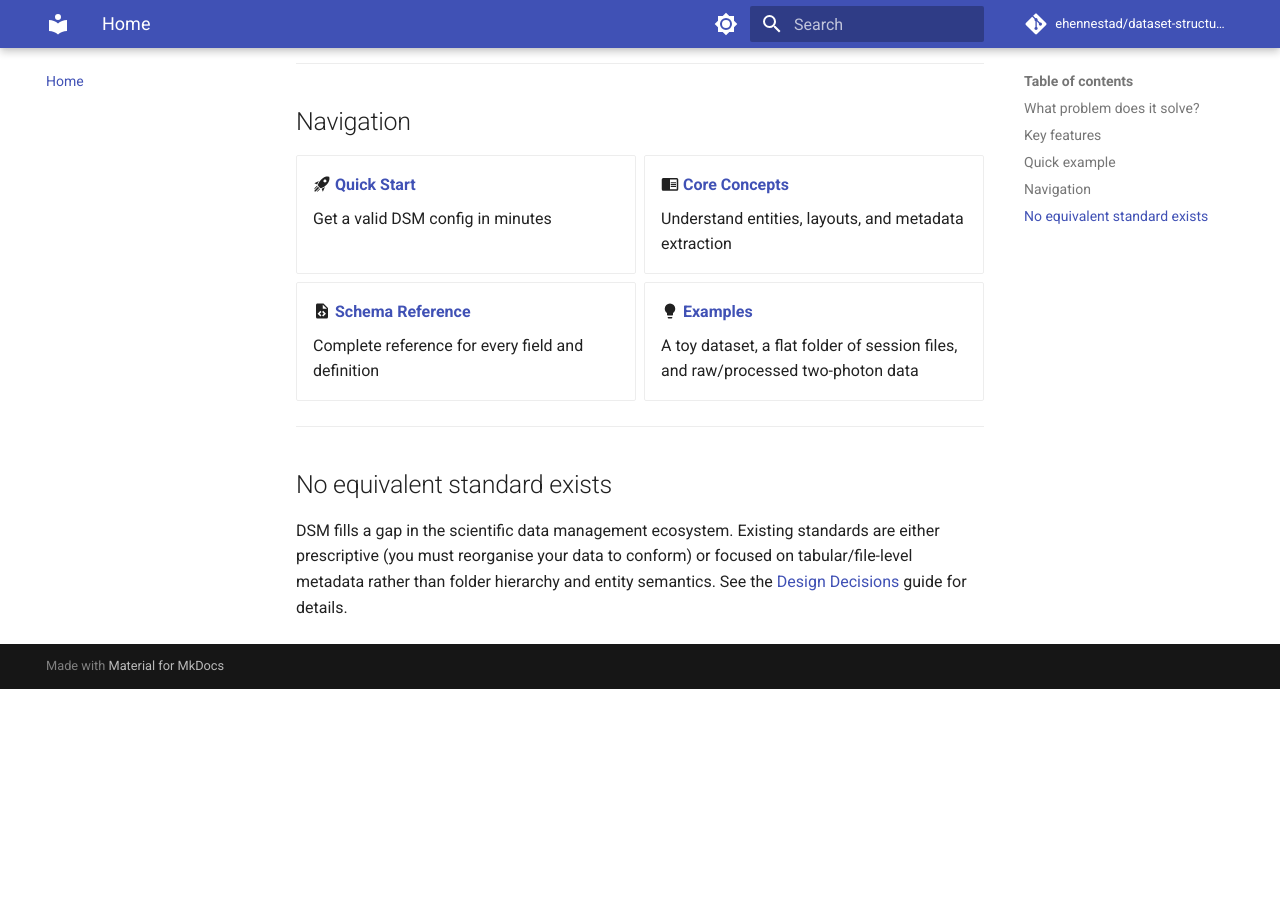
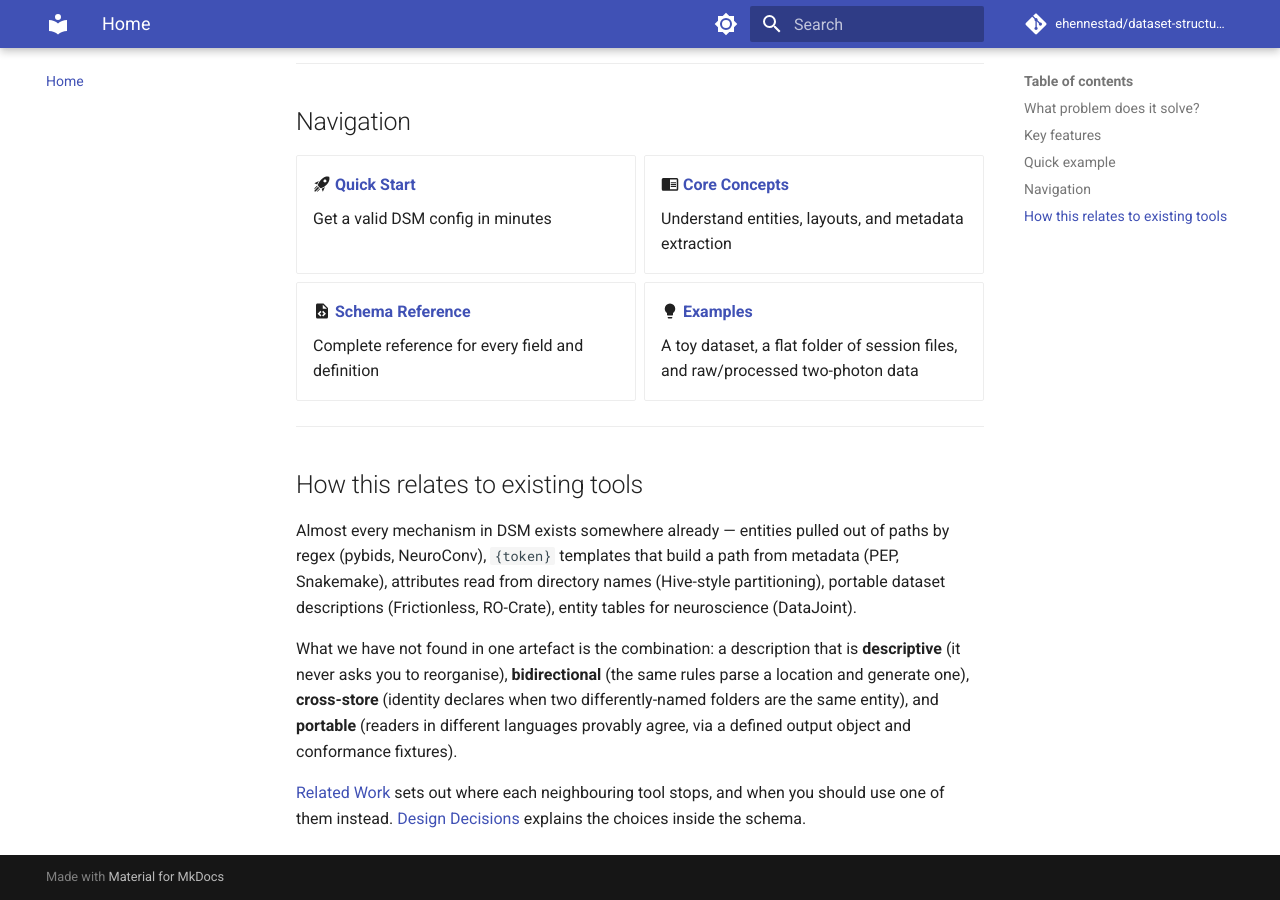
Before and after one commit to ehennestad/dataset-structure-model, an MkDocs documentation site: the page built from docs/index.md, in a window 1280 px wide and 900 px high, scrolled down 1998 px. Built offline with MkDocs 1.6.1 and Material for MkDocs 9.7.7, drawn with Linux system fonts in a browser that asks for light colours; comment, search, counter and statistics services are not loaded; before the commit the page ends 2687 px from its top, so only the background shows below that.

Commit message:
docs: add Related Work, replace the bare novelty claim
Verified against current documentation what the neighbouring tools do:
PEP's derive modifier builds paths from an authored sample table and has
no filesystem discovery; pybids entities are regex-extracted tags with no
cross-dataset identity or parent/child relationships; NeuroConv's
LocalPathExpander parses paths into a fixed subject/session/start-time
vocabulary, one result per path; DataJoint is database-first and does not
derive entities from an existing layout.

Replaces "No equivalent standard exists" on the home page with what each
neighbour does well, and adds a guide setting out where each stops, a
table of the wider field, the three things left over, and a section on
when to use another tool instead.

Co-Authored-By: Claude Opus 5 <noreply@anthropic.com>

```diff
--- a/docs/index.md
+++ b/docs/index.md
@@ -92,6 +92,10 @@ Without a formal description, every tool hardcodes assumptions about folder stru
 
 ---
 
-## No equivalent standard exists
+## How this relates to existing tools
 
-DSM fills a gap in the scientific data management ecosystem. Existing standards are either prescriptive (you must reorganise your data to conform) or focused on tabular/file-level metadata rather than folder hierarchy and entity semantics. See the [Design Decisions](guides/design-decisions.md) guide for details.
+Almost every mechanism in DSM exists somewhere already — entities pulled out of paths by regex (pybids, NeuroConv), `{token}` templates that build a path from metadata (PEP, Snakemake), attributes read from directory names (Hive-style partitioning), portable dataset descriptions (Frictionless, RO-Crate), entity tables for neuroscience (DataJoint).
+
+What we have not found in one artefact is the combination: a description that is **descriptive** (it never asks you to reorganise), **bidirectional** (the same rules parse a location and generate one), **cross-store** (identity declares when two differently-named folders are the same entity), and **portable** (readers in different languages provably agree, via a defined output object and conformance fixtures).
+
+[Related Work](guides/related-work.md) sets out where each neighbouring tool stops, and when you should use one of them instead. [Design Decisions](guides/design-decisions.md) explains the choices inside the schema.
--- a/mkdocs.yml
+++ b/mkdocs.yml
@@ -72,6 +72,7 @@ nav:
       - Usage Guide: guides/usage-guide.md
       - Data Location Categories: guides/data-location-categories.md
       - Design Decisions: guides/design-decisions.md
+      - Related Work: guides/related-work.md
       - For AI Agents: guides/ai-agent-instructions.md
       - Pipeline Integration: guides/pipeline-integration.md
       - Conformance Fixtures: guides/conformance.md
```
Also changed, not shown: README.md (+2 -0 lines), docs/guides/index.md (+1 -0 lines), docs/guides/related-work.md (added, +98 -0 lines).
